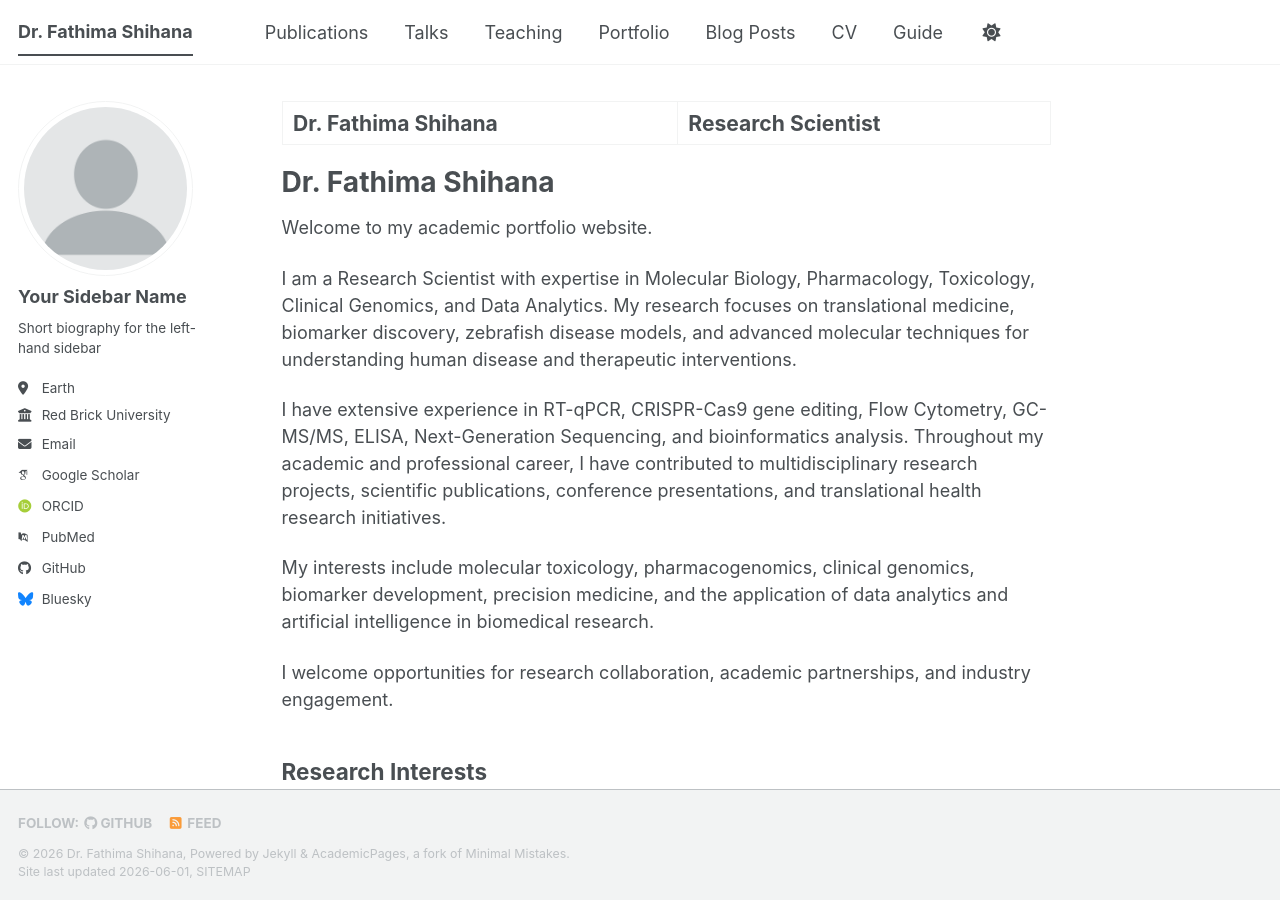
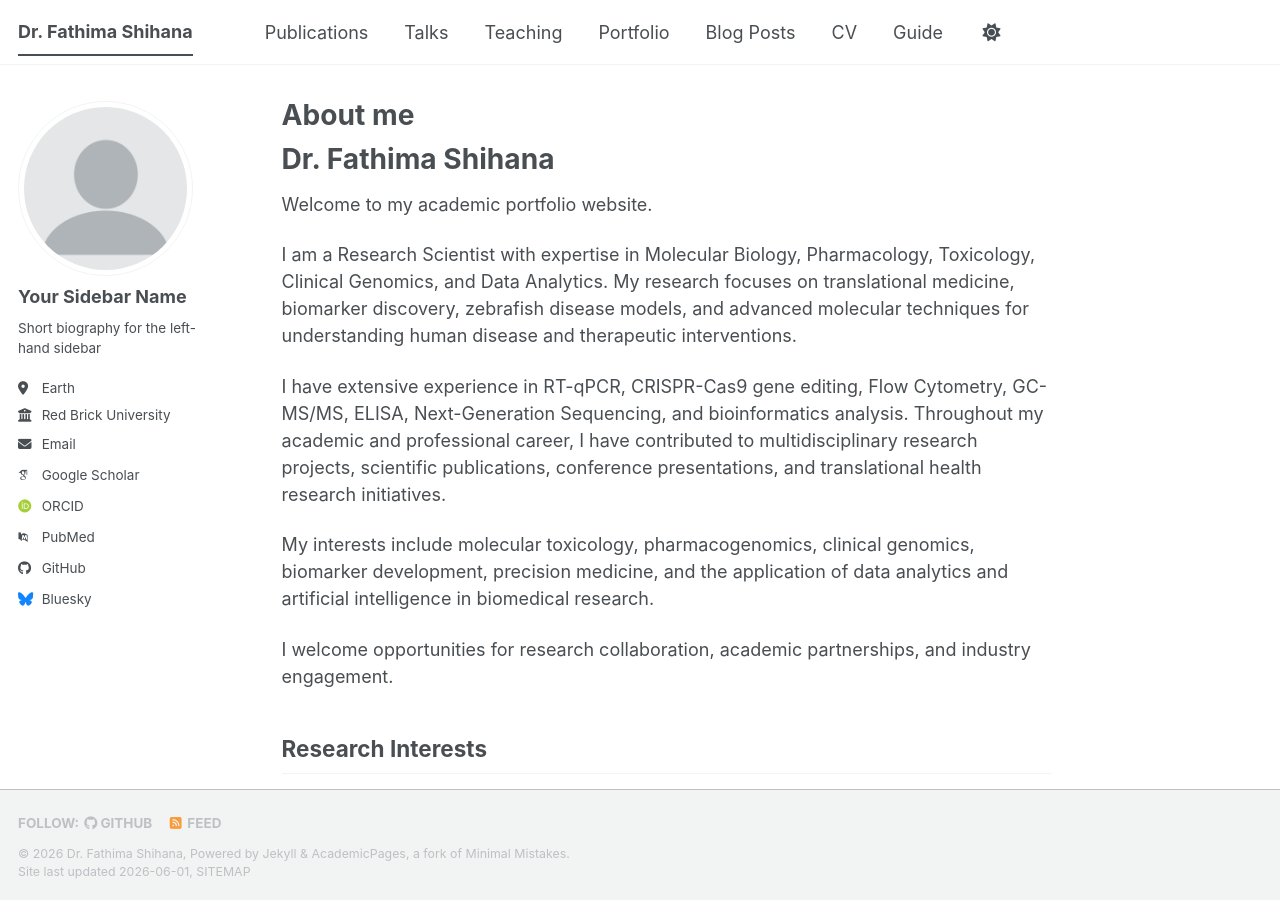
Before and after one commit to fathimashihana/fathimashihana.github.io, a Jekyll site: the page built from _pages/about.md, in a window 1280 px wide and 900 px high. Built offline with Jekyll 4.4.1, drawn with Linux system fonts in a browser that asks for light colours; some web fonts are replaced; a script bundle is joined from its source files by our own code; library files that are not in the unit come from our copies.

Commit message:
Update about.md

```diff
--- a/_pages/about.md
+++ b/_pages/about.md
@@ -1,6 +1,6 @@
 ---
 permalink: /
-title: "Dr. Fathima Shihana | Research Scientist"
+title: "About me"
 author_profile: true
 redirect_from:
   - /about/
```
